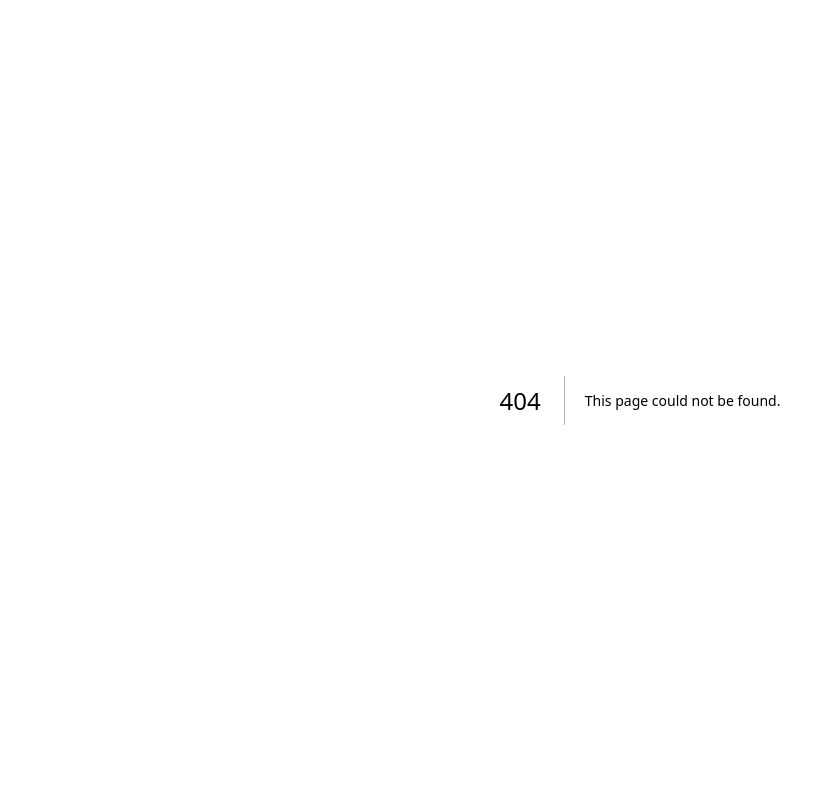
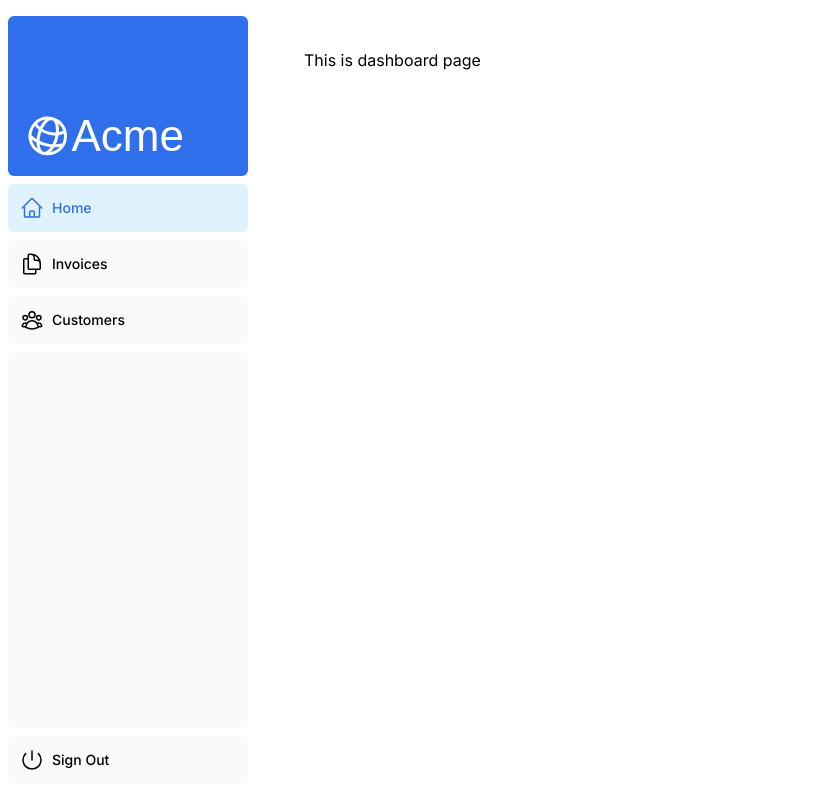
Before and after one commit to LunZaiZai0223/next.js-practice, a Next.js app: page /dashboard in a window 1280 px wide. Before the commit this address had no page. Shown: the whole page, without its empty margins (0-835 px from the left). Built offline with nearby package versions, Linux system fonts and the light colour scheme; a web font is replaced by a local one.

Commit message:
finish chapter 5

```diff
--- /dev/null
+++ b/app/dashboard/customers/page.tsx
@@ -0,0 +1,7 @@
+const Page = () => {
+  return (
+    <h1>This is dashboard customers page</h1>
+  )
+}
+
+export default Page
--- /dev/null
+++ b/app/dashboard/invoices/page.tsx
@@ -0,0 +1,7 @@
+const Page = () => {
+  return (
+    <h1>This is dashboard invoices page</h1>
+  )
+}
+
+export default Page
--- /dev/null
+++ b/app/dashboard/layout.tsx
@@ -0,0 +1,21 @@
+import type { PropsWithChildren } from 'react';
+import Link from 'next/link';
+
+import SideNav from '@/app/ui/dashboard/sidenav';
+
+const Layout = (props: PropsWithChildren) => {
+  const { children } = props
+  console.log('[children]', children)
+
+  return (
+    <div className="flex h-screen flex-col md:flex-row md:overflow-hidden">
+      <div className="w-full flex-none md:w-64">
+        <SideNav />
+      </div>
+      <div className="flex-grow p-6 md:overflow-y-auto md:p-12">{children}</div>
+    </div>
+
+  )
+}
+
+export default Layout
--- /dev/null
+++ b/app/dashboard/page.tsx
@@ -0,0 +1,11 @@
+import Layout from '@/app/dashboard/layout';
+
+const Page = () => {
+  return (
+    <>
+      <h1>This is dashboard page</h1>
+    </>
+  )
+}
+
+export default Page
--- a/app/ui/dashboard/nav-links.tsx
+++ b/app/ui/dashboard/nav-links.tsx
@@ -1,8 +1,13 @@
+"use client"
+
 import {
   UserGroupIcon,
   HomeIcon,
   DocumentDuplicateIcon,
 } from '@heroicons/react/24/outline';
+import Link from 'next/link';
+import { usePathname } from 'next/navigation';
+import clsx from 'clsx';
 
 // Map of links to display in the side navigation.
 // Depending on the size of the application, this would be stored in a database.
@@ -17,19 +22,24 @@
 ];
 
 export default function NavLinks() {
+  const pathname = usePathname()
   return (
     <>
       {links.map((link) => {
         const LinkIcon = link.icon;
         return (
-          <a
+          <Link
             key={link.name}
             href={link.href}
-            className="flex h-[48px] grow items-center justify-center gap-2 rounded-md bg-gray-50 p-3 text-sm font-medium hover:bg-sky-100 hover:text-blue-600 md:flex-none md:justify-start md:p-2 md:px-3"
-          >
+            className={clsx(
+              'flex h-[48px] grow items-center justify-center gap-2 rounded-md bg-gray-50 p-3 text-sm font-medium hover:bg-sky-100 hover:text-blue-600 md:flex-none md:justify-start md:p-2 md:px-3',
+              {
+                'bg-sky-100 text-blue-600': pathname === link.href,
+              },
+            )}>
             <LinkIcon className="w-6" />
             <p className="hidden md:block">{link.name}</p>
-          </a>
+          </Link>
         );
       })}
     </>
```
